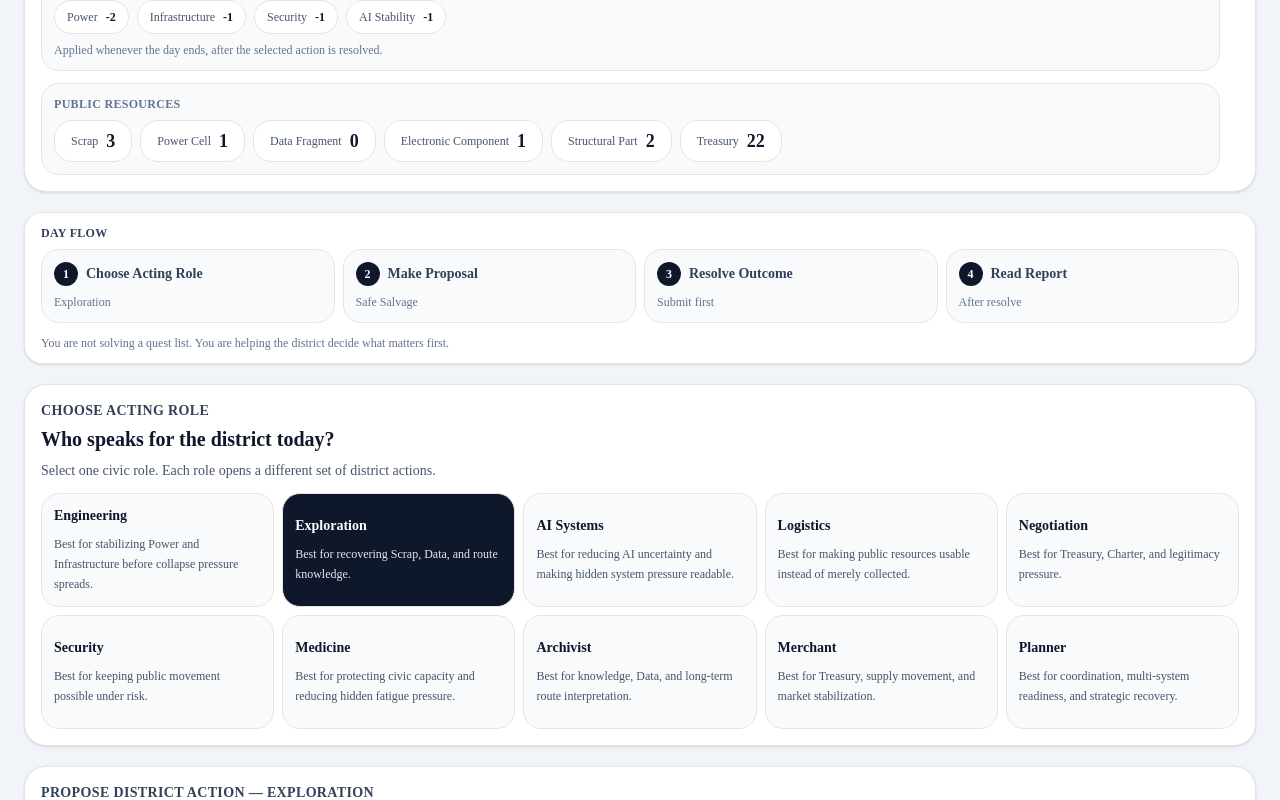
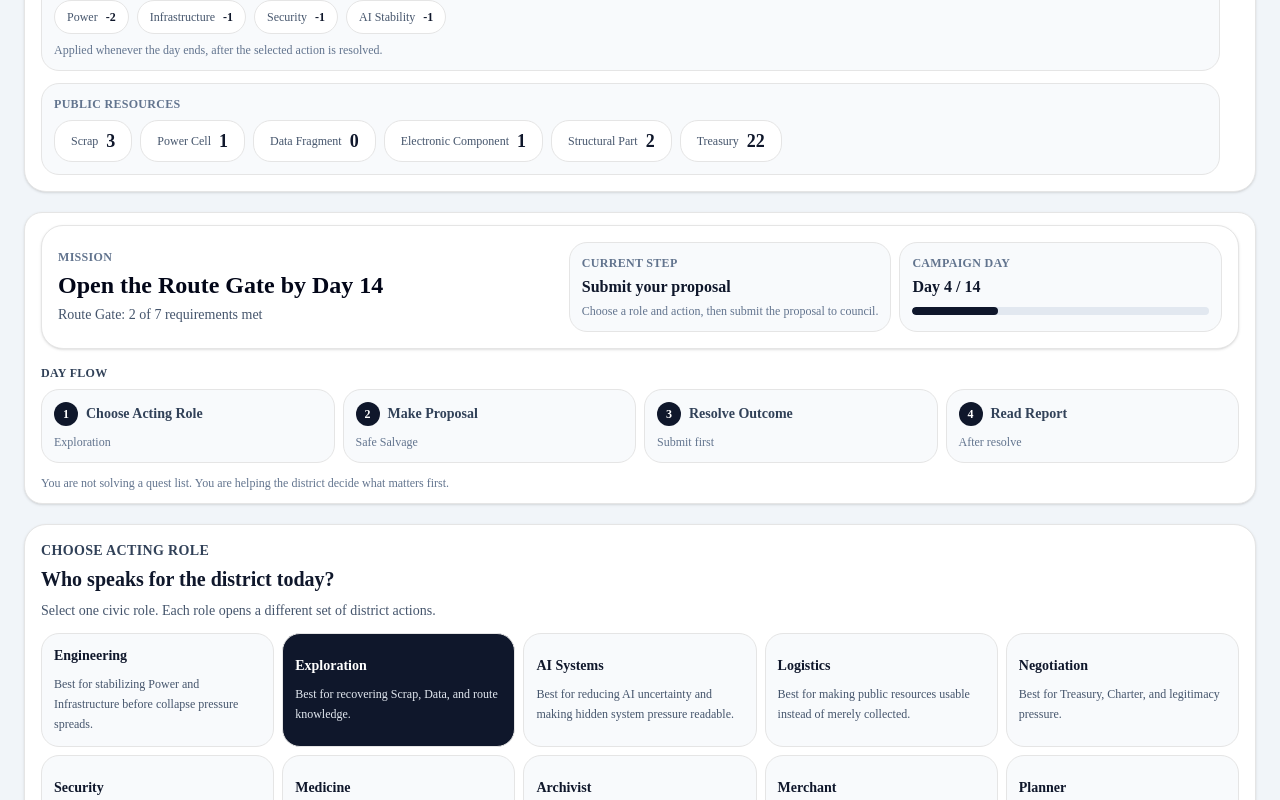
Before and after one commit to dh9vbm8mty-cloud/silence-city-ui, a Next.js app: page /silence-city in a window 1280 px wide. Shown: the part 990-1790 px from the top of the page. Built offline with nearby package versions, Linux system fonts and the light colour scheme.

Commit message:
Add player clarity mission header

```diff
--- a/app/silence-city/page.tsx
+++ b/app/silence-city/page.tsx
@@ -370,6 +370,18 @@ export default function SilenceCityPage() {
   const dayProgress = Math.round((day / 14) * 100);
   const selectedActionEffectPreview = getActionEffectPreview(action);
   const proposalStatus = resolved ? "Resolved" : submitted ? "Submitted" : "Draft";
+  const currentStepText = resolved
+    ? "Start the next proposal"
+    : submitted
+      ? "End the day"
+      : "Submit your proposal";
+
+  const currentStepDetail = resolved
+    ? "The district has moved forward. Start a new proposal for the current day."
+    : submitted
+      ? "Your proposal is submitted. End the day to make it permanent."
+      : "Choose a role and action, then submit the proposal to council.";
+
   const districtStatRows = Object.entries(districtStats) as Array<[keyof DistrictStats, number]>;
   const publicStorageRows = Object.entries(publicStorage) as Array<[keyof PublicStorage, number]>;
   const districtPressure = getDistrictPressure(districtStats, publicStorage, treasury);
@@ -493,7 +505,7 @@ export default function SilenceCityPage() {
   }
 
   const playtestSnapshot = {
-    version: "1.0.0",
+    version: "1.1.0",
     sessionId,
     playerCode,
     playtestGroup,
@@ -964,7 +976,7 @@ export default function SilenceCityPage() {
       <div className="mx-auto max-w-7xl space-y-5">
         <header className="rounded-3xl border bg-white p-6 shadow-sm">
           <p className="text-sm font-medium text-slate-500">
-            Silence City — District Council Interface v1.0.0
+            Silence City — District Council Interface v1.1.0
           </p>
           <div className="mt-2 flex flex-col gap-3 sm:flex-row sm:items-center sm:justify-between">
             <h1 className="text-3xl font-bold">Old Industrial Sector — Day {day} / 14</h1>
@@ -1149,6 +1161,34 @@ export default function SilenceCityPage() {
 
         {viewMode === "player" && (
           <section className="rounded-2xl border bg-white px-4 py-3 shadow-sm">
+            <div className="mb-4 rounded-3xl border bg-white p-4 shadow-sm">
+              <div className="flex flex-col gap-3 lg:flex-row lg:items-center lg:justify-between">
+                <div>
+                  <p className="text-xs font-bold uppercase tracking-wide text-slate-500">Mission</p>
+                  <h2 className="mt-1 text-2xl font-bold text-slate-950">Open the Route Gate by Day 14</h2>
+                  <p className="mt-1 text-sm text-slate-600">
+                    Route Gate: {visibleRouteGatePassedCount} of {visibleRouteGateChecks.length} requirements met
+                  </p>
+                </div>
+
+                <div className="grid gap-2 sm:grid-cols-2 lg:min-w-[360px]">
+                  <div className="rounded-2xl border bg-slate-50 p-3">
+                    <p className="text-xs font-bold uppercase tracking-wide text-slate-500">Current Step</p>
+                    <p className="mt-1 text-base font-bold text-slate-900">{currentStepText}</p>
+                    <p className="mt-1 text-xs text-slate-500">{currentStepDetail}</p>
+                  </div>
+
+                  <div className="rounded-2xl border bg-slate-50 p-3">
+                    <p className="text-xs font-bold uppercase tracking-wide text-slate-500">Campaign Day</p>
+                    <p className="mt-1 text-base font-bold text-slate-900">Day {day} / 14</p>
+                    <div className="mt-2 h-2 overflow-hidden rounded-full bg-slate-200">
+                      <div className="h-full rounded-full bg-slate-900" style={{ width: `${dayProgress}%` }} />
+                    </div>
+                  </div>
+                </div>
+              </div>
+            </div>
+
             <p className="text-xs font-bold uppercase tracking-wide text-slate-700">Day Flow</p>
             <div className="mt-2 grid gap-2 md:grid-cols-4">
               {[
```
